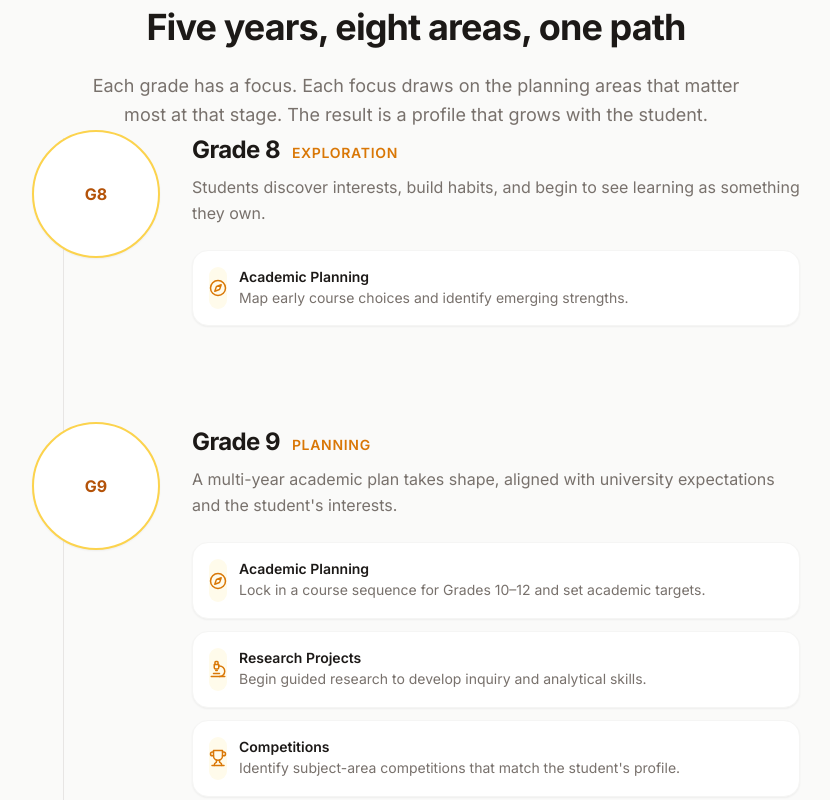
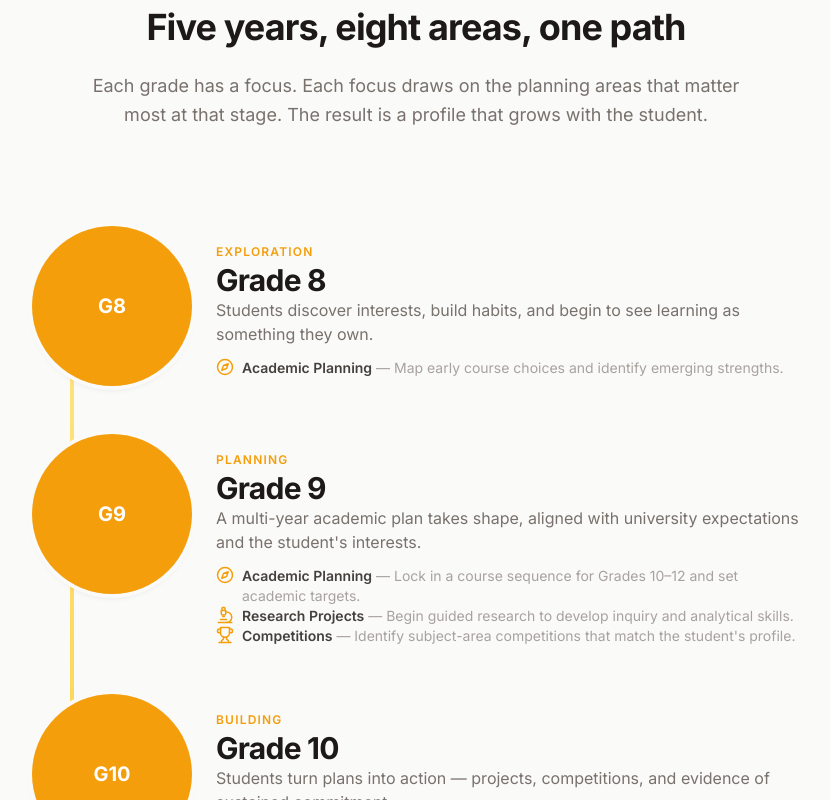
Before and after one commit to apex2012/ap-future, a React (Vite) app: page /university-planning in a window 1280 px wide. Shown: the part 1960-2760 px from the top of the page, without its empty margins (224-1054 px from the left). Built offline with nearby package versions, Linux system fonts and the light colour scheme.

Commit message:
Refine timeline section design

```diff
--- a/src/pages/UniversityPlanningPage.tsx
+++ b/src/pages/UniversityPlanningPage.tsx
@@ -167,7 +167,7 @@ export function UniversityPlanningPage() {
 
       <section id="timeline" className="bg-[#FAFAF9] py-16 sm:py-20" aria-labelledby="timeline-heading">
         <PageContainer>
-          <div className="mx-auto mb-14 max-w-3xl text-center">
+          <div className="mx-auto mb-12 max-w-3xl text-center">
             <p className="mb-3 text-lg font-semibold uppercase tracking-wider text-accent-600">
               The Journey
             </p>
@@ -181,54 +181,46 @@ export function UniversityPlanningPage() {
           </div>
 
           <div className="relative mx-auto max-w-3xl">
-            <div className="absolute left-[27px] top-2 bottom-2 w-px bg-neutral-200 sm:left-[31px]" aria-hidden="true" />
+            <div
+              className="absolute left-[30px] top-6 bottom-6 w-1 rounded-full bg-gradient-to-b from-accent-200 via-accent-300 to-accent-200 sm:left-[38px]"
+              aria-hidden="true"
+            />
 
             {timeline.map((item, index) => (
               <motion.div
                 key={item.grade}
-                initial={{ opacity: 0, y: 20 }}
+                initial={{ opacity: 0, y: 16 }}
                 whileInView={{ opacity: 1, y: 0 }}
                 viewport={{ once: true, margin: '-60px' }}
-                transition={{ duration: 0.45, ease: 'easeOut', delay: index * 0.05 }}
-                className="relative mb-12 last:mb-0"
+                transition={{ duration: 0.4, ease: 'easeOut', delay: index * 0.05 }}
+                className="relative mb-8 last:mb-0"
               >
-                <div className="flex gap-5 sm:gap-6">
-                  <div className="relative z-10 flex flex-shrink-0 flex-col items-center">
-                    <span className="flex h-14 w-14 items-center justify-center rounded-full border-2 border-accent-300 bg-white text-sm font-bold text-accent-700 shadow-sm sm:h-16 sm:w-16 sm:text-base">
+                <div className="flex gap-5 sm:gap-7">
+                  <div className="relative z-10 flex-shrink-0">
+                    <span className="flex h-16 w-16 items-center justify-center rounded-full bg-accent-500 text-lg font-bold text-white shadow-md ring-4 ring-[#FAFAF9] sm:h-20 sm:w-20 sm:text-xl">
                       {item.grade.replace('Grade ', 'G')}
                     </span>
                   </div>
 
-                  <div className="flex-1 pt-1">
-                    <div className="flex flex-wrap items-baseline gap-x-3 gap-y-1">
-                      <h3 className="text-xl font-bold tracking-tight text-neutral-900 sm:text-2xl">
-                        {item.grade}
-                      </h3>
-                      <span className="text-sm font-semibold uppercase tracking-wider text-accent-600">
-                        {item.phase}
-                      </span>
-                    </div>
-                    <p className="mt-2 text-base leading-relaxed text-neutral-500">
+                  <div className="flex-1 pt-2 sm:pt-3">
+                    <span className="text-xs font-semibold uppercase tracking-widest text-accent-500">
+                      {item.phase}
+                    </span>
+                    <h3 className="mt-0.5 text-2xl font-bold tracking-tight text-neutral-900 sm:text-3xl">
+                      {item.grade}
+                    </h3>
+                    <p className="mt-1.5 text-sm leading-relaxed text-neutral-500 sm:text-base">
                       {item.summary}
                     </p>
 
-                    <div className="mt-5 space-y-3">
+                    <div className="mt-3 space-y-1.5">
                       {item.areas.map((area) => (
-                        <div
-                          key={area.title}
-                          className="flex gap-3 rounded-xl border border-neutral-100 bg-white p-4 shadow-sm"
-                        >
-                          <span className="flex h-9 w-9 flex-shrink-0 items-center justify-center rounded-lg bg-accent-50 text-accent-600">
-                            {area.icon}
+                        <div key={area.title} className="flex items-start gap-2 text-xs leading-relaxed text-neutral-500 sm:text-sm">
+                          <span className="mt-0.5 flex-shrink-0 text-accent-500">{area.icon}</span>
+                          <span>
+                            <span className="font-semibold text-neutral-700">{area.title}</span>
+                            <span className="text-neutral-400"> — {area.detail}</span>
                           </span>
-                          <div>
-                            <h4 className="text-sm font-semibold text-neutral-900">
-                              {area.title}
-                            </h4>
-                            <p className="mt-0.5 text-sm leading-relaxed text-neutral-500">
-                              {area.detail}
-                            </p>
-                          </div>
                         </div>
                       ))}
                     </div>
```
